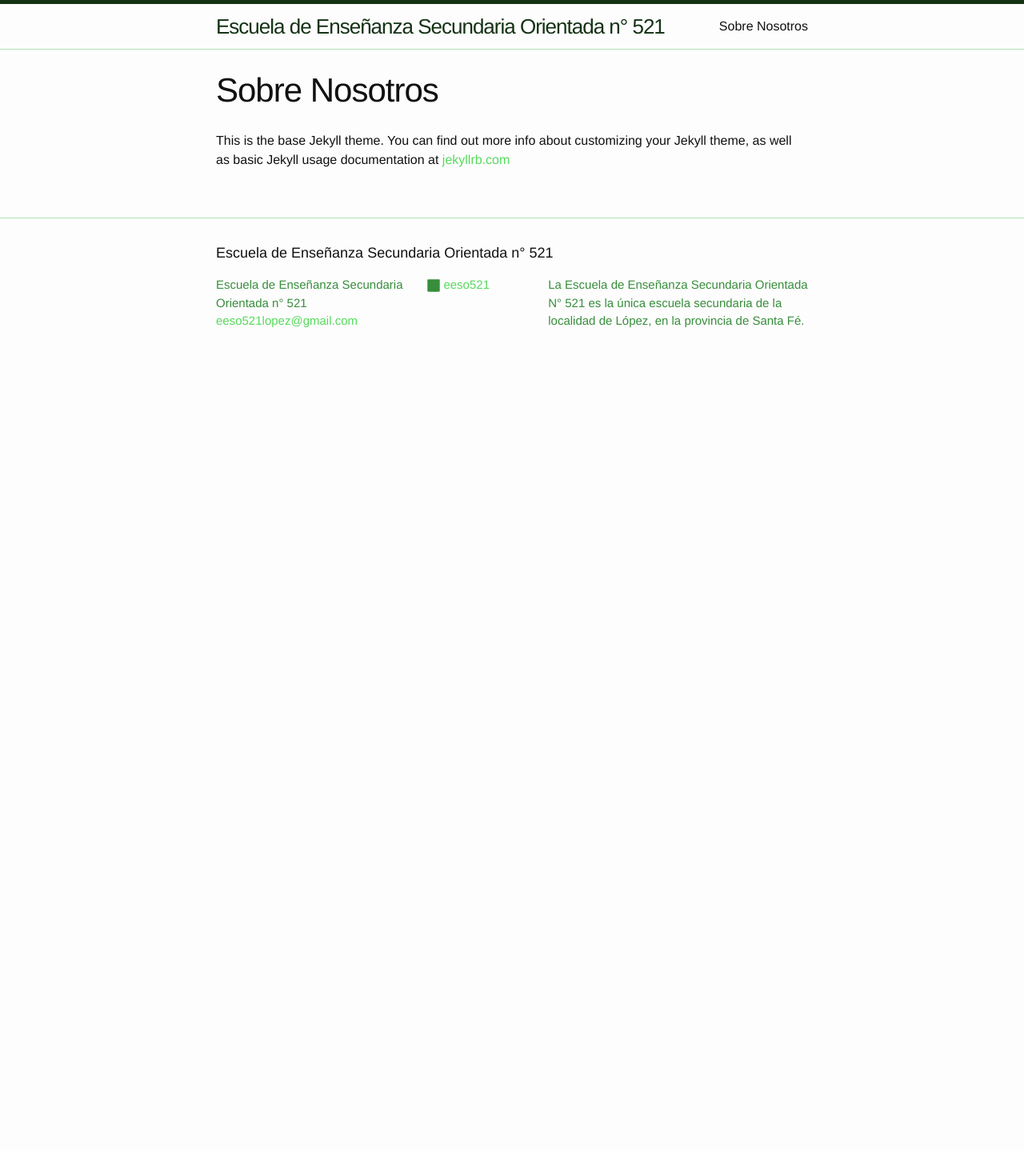
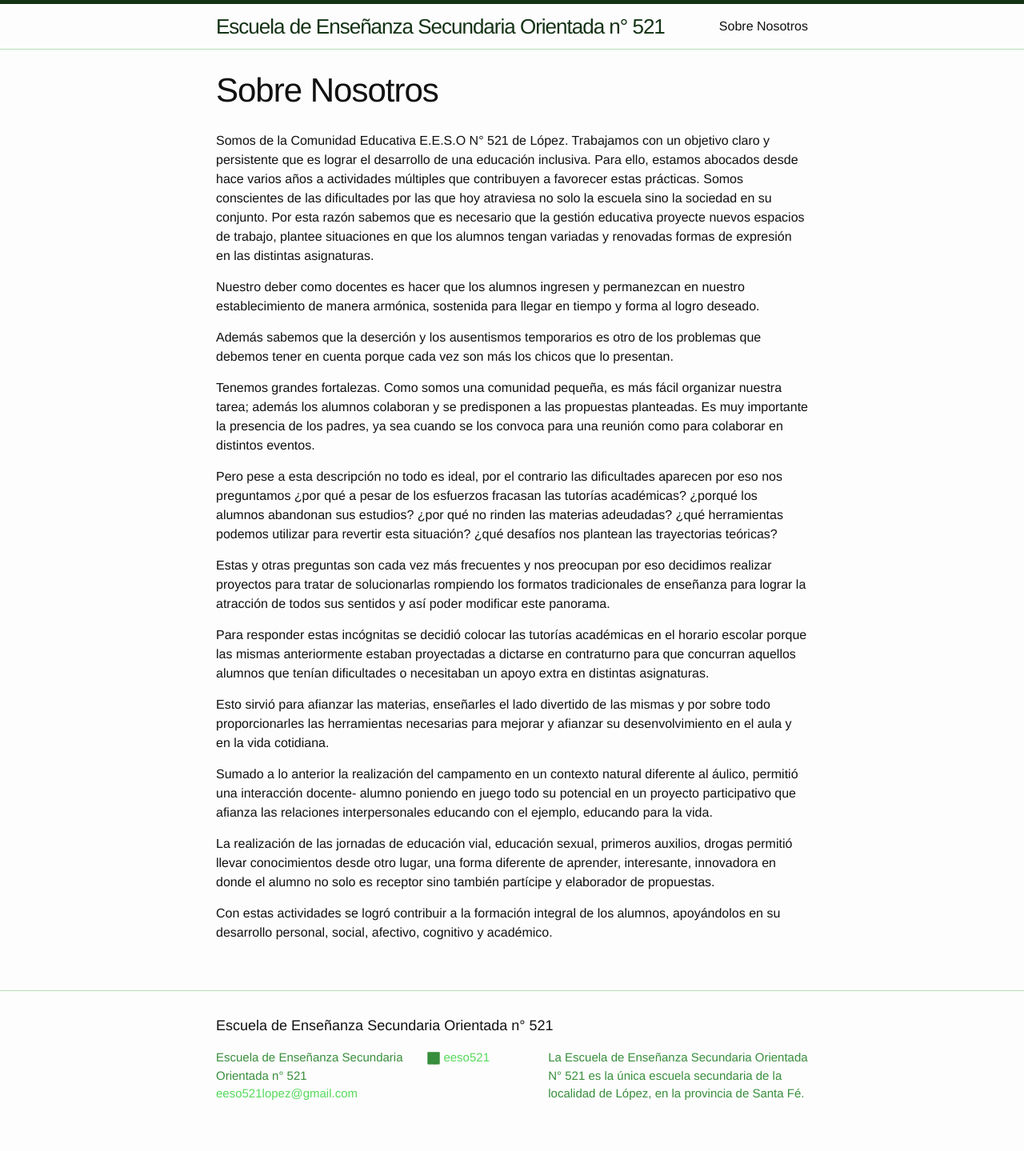
Before and after one commit to juanblas09/eeso521, a Jekyll site: the page built from info.md, in a window 1280 px wide. Shown: the whole page at 80% size. Built offline with Jekyll 4.4.1, drawn with Linux system fonts in a browser that asks for light colours; before the commit the page ends 900 px from its top, so only the background shows below that.

Commit message:
Update info.md

```diff
--- a/info.md
+++ b/info.md
@@ -4,4 +4,25 @@ title: Sobre Nosotros
 permalink: /info/
 ---
 
-This is the base Jekyll theme. You can find out more info about customizing your Jekyll theme, as well as basic Jekyll usage documentation at [jekyllrb.com](http://jekyllrb.com/)
+Somos de la Comunidad Educativa E.E.S.O N° 521 de López. Trabajamos con un objetivo claro y persistente que es  lograr el desarrollo de una educación inclusiva. Para ello, estamos abocados desde hace varios años a actividades múltiples que contribuyen a favorecer estas prácticas.
+Somos conscientes de las dificultades por las que hoy atraviesa no solo la escuela sino la sociedad en su conjunto. Por esta razón sabemos que es necesario que la gestión educativa proyecte nuevos espacios de trabajo, plantee situaciones en que los alumnos tengan variadas y renovadas formas de expresión en las distintas asignaturas.
+
+Nuestro deber como docentes es hacer que los alumnos ingresen y permanezcan en nuestro establecimiento de manera armónica, sostenida para llegar en tiempo y forma al logro deseado.
+
+Además sabemos que la deserción y los ausentismos temporarios es otro de los problemas que debemos tener en cuenta porque cada vez son más los chicos que lo presentan.
+
+Tenemos grandes fortalezas. Como somos una comunidad pequeña, es más fácil organizar nuestra tarea; además los alumnos colaboran y se predisponen a las propuestas planteadas. Es muy importante la presencia de los padres, ya sea cuando se los convoca para una reunión como para colaborar en distintos eventos.
+
+Pero pese a esta descripción no todo es ideal, por el contrario las dificultades aparecen por eso  nos preguntamos ¿por qué a pesar de los esfuerzos fracasan las tutorías académicas?  ¿porqué los alumnos abandonan  sus estudios? ¿por qué no rinden las materias adeudadas? ¿qué herramientas podemos utilizar para revertir esta situación? ¿qué desafíos nos plantean las trayectorias teóricas?
+
+Estas y otras preguntas son cada vez más frecuentes y nos preocupan por eso decidimos realizar proyectos para tratar de solucionarlas rompiendo los formatos tradicionales de enseñanza para lograr la atracción de todos sus sentidos y así poder modificar este panorama.
+
+Para responder estas incógnitas se decidió colocar las tutorías académicas en el horario escolar porque las mismas anteriormente estaban proyectadas a dictarse en contraturno para que concurran aquellos alumnos que tenían dificultades o necesitaban un apoyo extra en distintas asignaturas.
+
+Esto sirvió para afianzar las materias, enseñarles el lado divertido de las mismas y por sobre todo proporcionarles las herramientas necesarias para mejorar y afianzar su desenvolvimiento en el aula y en la vida cotidiana.
+
+Sumado a lo anterior la realización del campamento en un contexto natural diferente al áulico, permitió una interacción docente- alumno poniendo  en juego todo su potencial en un proyecto participativo que afianza las relaciones interpersonales educando con el ejemplo, educando para la vida.
+
+La realización de las jornadas de educación vial, educación sexual, primeros auxilios, drogas permitió llevar conocimientos desde otro lugar, una forma diferente de aprender, interesante, innovadora en donde el alumno no solo es receptor sino también partícipe y elaborador de propuestas.
+
+Con estas actividades se logró contribuir a la formación integral de los alumnos, apoyándolos en su desarrollo personal, social, afectivo, cognitivo y académico.
```
